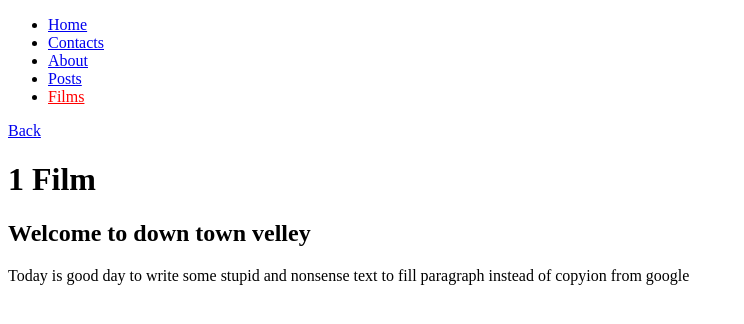
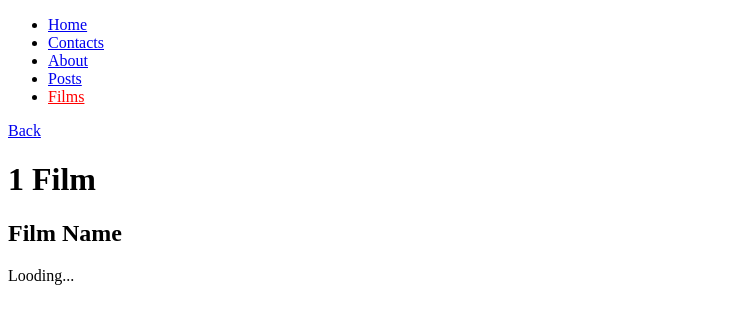
Before and after one commit to YntyCtrl/router-example, a React (Create React App) app: page /films/1 in a window 1280 px wide. Shown: the top 324 px of the page, without its empty margins (0-744 px from the left). Built offline with nearby package versions, Linux system fonts and the light colour scheme.

Commit message:
change FullFilm

```diff
--- a/src/components/Films/FullFilm/FullFilm.js
+++ b/src/components/Films/FullFilm/FullFilm.js
@@ -9,10 +9,9 @@ const FullFilm = ({ match }) => {
         <h1>{match.params.id} Film </h1>
       </div>
       <div className={classes.info}>
-        <h2>Welcome to down town velley</h2>
+        <h2>Film Name</h2>
         <p>
-          Today is good day to write some stupid and nonsense text to fill
-          paragraph instead of copyion from google
+          Looding...
         </p>
       </div>
     </div>
```
